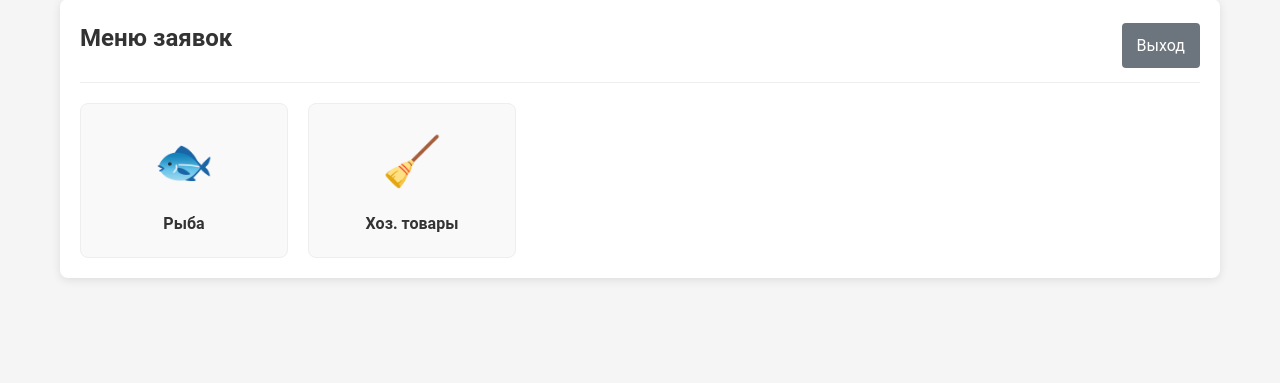
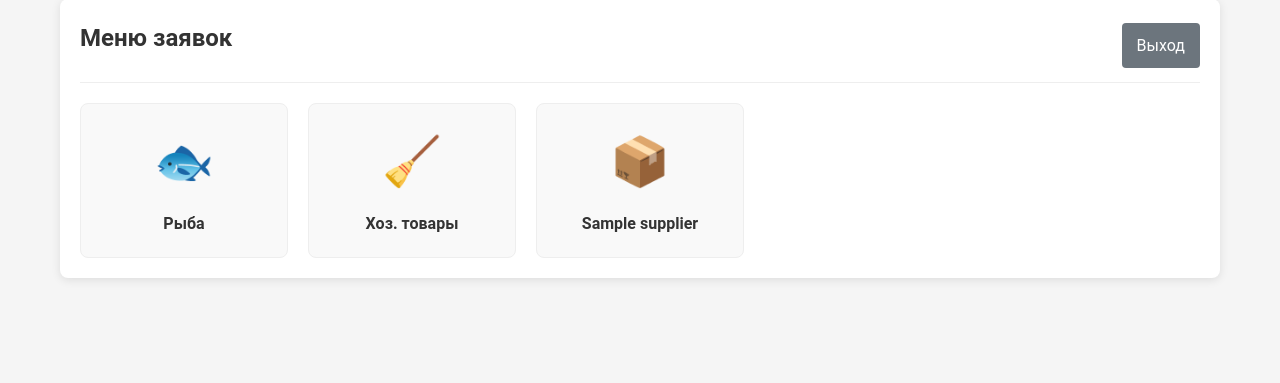
Before and after one commit to vladimir669/dikiyrpk.tech, a Flask app: template templates/menu.html in a window 1280 px wide. Shown: the part 21-404 px from the top of the page. Run offline with Flask 3, Linux system fonts and the light colour scheme; the template is opened without the code that fills it: most values are stand-ins (such as "Sample title", 1, 10 or a date in 2020).

Commit message:
Update menu.html

```diff
--- a/templates/menu.html
+++ b/templates/menu.html
@@ -19,7 +19,7 @@
             <div class="menu-title">Хоз. товары</div>
         </a>
 
-        {% for supplier in get_suppliers() %}
+        {% for supplier in suppliers %}
             {% if supplier.name != "Рыба" and supplier.name != "Хоз. товары" %}
                 <a href="{{ url_for('supplier_form', supplier_id=supplier.id) }}" class="menu-item">
                     <div class="menu-icon">📦</div>
```
